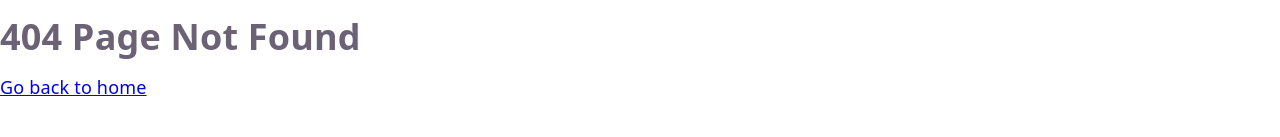
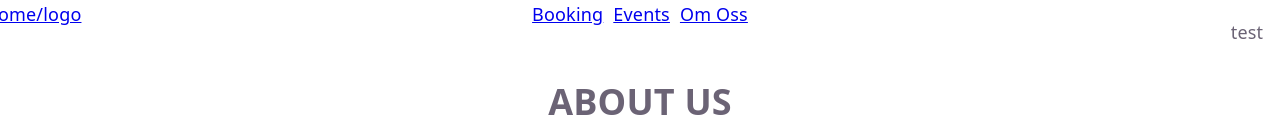
Before and after one commit to katikodi/HoyvikFront, a React (Vite) app: page /aboutus in a window 1280 px wide. Before the commit this address had no page. Shown: the top 137 px of the page. Built offline with nearby package versions, Linux system fonts and the light colour scheme; grey boxes are pictures that could not be loaded.

Commit message:
add basic aboutUs page

```diff
--- a/src/components/NavBar.jsx
+++ b/src/components/NavBar.jsx
@@ -9,6 +9,7 @@ export default function NavBar() {
             <div>
                 <Link to="booking">Booking</Link>
                 <Link to="events">Events</Link>
+                <Link to="aboutus">Om Oss</Link>
             </div>
             <div>
                 <p>test</p>
--- /dev/null
+++ b/src/pages/AboutUs.jsx
@@ -0,0 +1,18 @@
+import "../styles/AboutUs.css";
+
+export default function AboutUs() {
+    return (
+        <>
+            <div className="container">
+                <h1>{title}</h1>
+                <div className="contentContainer">
+                    <p>{para}</p>
+                    <img src="https://cdn.discordapp.com/attachments/1508798814847373344/1519992055034675220/image.png?ex=6a6a6b2a&is=6a6919aa&hm=ffec9725f186b34b59581e5f6e256ddeece9eaefe96c32697feedde06d148f27&" />
+                </div>
+            </div>
+        </>
+    );
+}
+
+const title = "ABOUT US";
+const para = (title + " ").repeat(255);
--- a/src/router/index.jsx
+++ b/src/router/index.jsx
@@ -4,6 +4,7 @@ import Booking from "../pages/Booking";
 import Events from "../pages/Events";
 import MainLayout from "../layouts/MainLayout";
 import NotFound from "../components/NotFound";
+import AboutUs from "../pages/AboutUs";
 
 export const router = createBrowserRouter([
     {
@@ -13,6 +14,7 @@ export const router = createBrowserRouter([
             { index: true, element: <Home /> },
             { path: "booking", element: <Booking /> },
             { path: "events", element: <Events /> },
+            { path: "aboutus", element: <AboutUs /> },
         ],
     },
     { path: "*", element: <NotFound /> },
--- /dev/null
+++ b/src/styles/AboutUs.css
@@ -0,0 +1,18 @@
+.container {
+    display: flex;
+    align-items: center;
+    flex-direction: column;
+}
+
+.contentContainer {
+    display: flex;
+    justify-content: center;
+}
+
+.container p {
+    width: 50%;
+}
+
+.container img {
+    width: 30%;
+}
```
Lines whose indentation alone changed are shown as unchanged.
